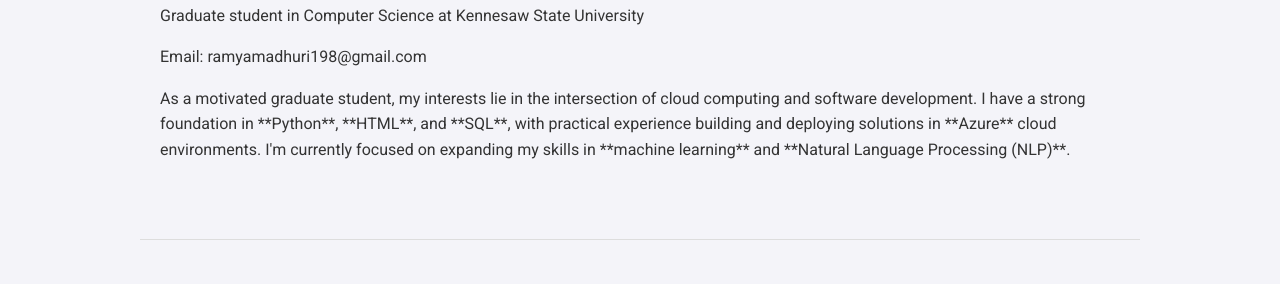
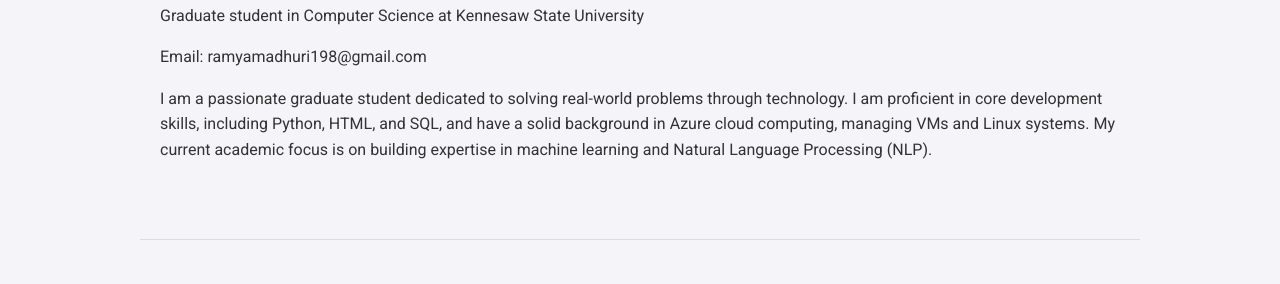
Before and after one commit to RamyaMadhuri198/my_personal_website, a plain HTML site: page index.html in a window 1280 px wide. Shown: the part 228-512 px from the top of the page. Drawn offline with Linux system fonts and the light colour scheme.

Commit message:
Update index.html

```diff
--- a/index.html
+++ b/index.html
@@ -188,7 +188,7 @@
             <h1>Ramya Madhuri Narapureddy</h1>
             <p>Graduate student in Computer Science at Kennesaw State University</p>
             <p>Email: ramyamadhuri198@gmail.com</p>
-            <p>As a motivated graduate student, my interests lie in the intersection of cloud computing and software development. I have a strong foundation in **Python**, **HTML**, and **SQL**, with practical experience building and deploying solutions in **Azure** cloud environments. I'm currently focused on expanding my skills in **machine learning** and **Natural Language Processing (NLP)**.</p>
+            <p>I am a passionate graduate student dedicated to solving real-world problems through technology. I am proficient in core development skills, including Python, HTML, and SQL, and have a solid background in Azure cloud computing, managing VMs and Linux systems. My current academic focus is on building expertise in machine learning and Natural Language Processing (NLP).</p>
         </section>
 
         <section id="projects">
```
